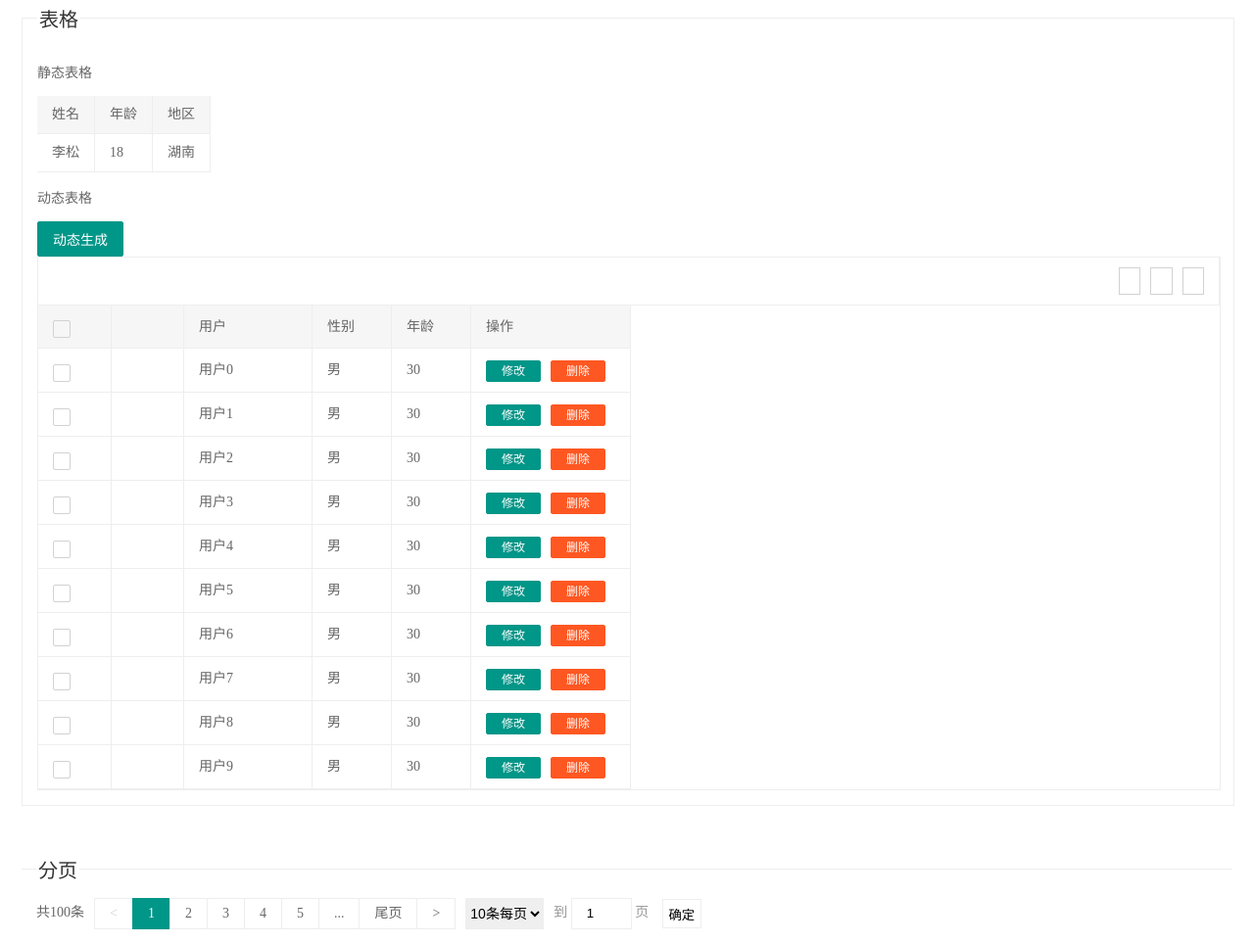
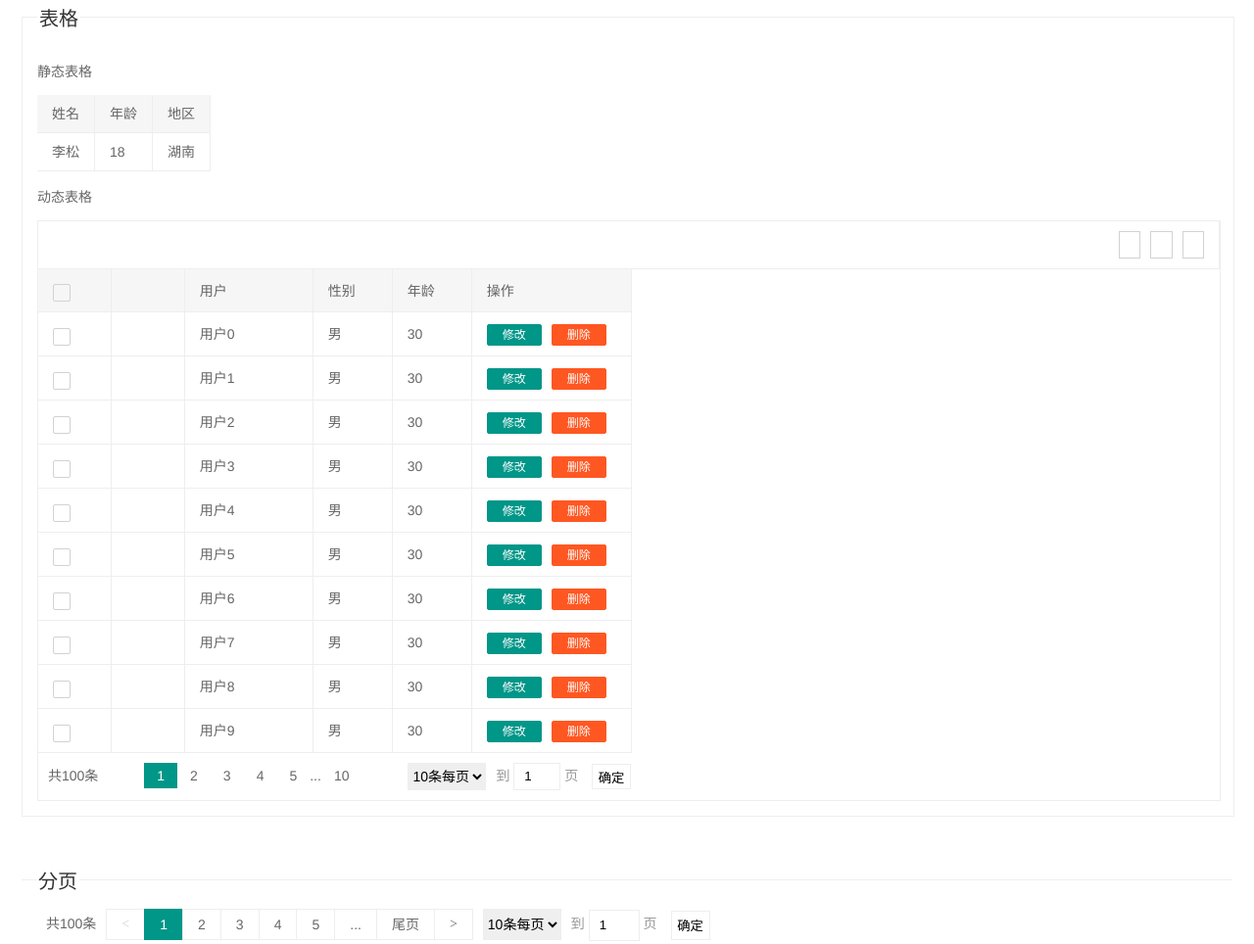
Before and after one commit to wanls4583/jy-ui, a plain HTML site: page test.html in a window 1280 px wide. Shown: the part 1897-2861 px from the top of the page at 98% size. Drawn offline with Linux system fonts and the light colour scheme; a web font is replaced by a local one.

Commit message:
[master]

```diff
--- a/css/_reset.scss
+++ b/css/_reset.scss
@@ -1,6 +1,7 @@
 body {
     margin: 0;
     padding: 0;
+    font-family: Helvetica Neue,Helvetica,PingFang SC,Tahoma,Arial,sans-serif;
     font-size: 14px;
     color: $color-666;
 }
--- a/css/song-ui.scss
+++ b/css/song-ui.scss
@@ -190,6 +190,21 @@ hr {
     &-view {
         width: 100%;
         border: 1px solid $light-color;
+
+        .song-pager {
+            padding: $pd10 0;
+
+            .song-pager-num,
+            .song-pager-dot,
+            .song-pager-prev,
+            .song-pager-next {
+                border: none;
+            }
+
+            .song-pager-dot {
+                padding: 0;
+            }
+        }
     }
 
     &-body {
@@ -274,67 +289,75 @@ hr {
     }
 }
 
-.song-pager {
-    line-height: 30px;
+@mixin song-pager($height: 30px) {
+    line-height: $height;
 
-    &-count {
+    .song-pager-count {
         float: left;
-        margin-right: $pd10;
+        margin-left: $pd10;
     }
 
-    &-prev,
-    &-next,
-    &-num,
-    &-dot,
-    &-limits {
+    .song-pager-prev {
+        margin-left: $pd10;
+        font-family: 'iconfont';
+    }
+
+    .song-pager-next {
+        font-family: 'iconfont';
+    }
+
+    .song-pager-prev,
+    .song-pager-next,
+    .song-pager-num,
+    .song-pager-dot,
+    .song-pager-limits {
         float: left;
-        padding: 0 $pd15;
+        padding: 0 $height/2;
         border: 1px solid $light-color;
     }
 
-    &-prev-disabled,
-    &-next-disabled {
+    .song-pager-prev-disabled,
+    .song-pager-next-disabled {
         color: $gray-color;
         cursor: not-allowed;
     }
 
-    &-prev,
-    &-num,
-    &-dot {
+    .song-pager-prev,
+    .song-pager-num,
+    .song-pager-dot {
         border-right: none;
     }
 
-    &-now {
+    .song-pager-now {
         color: $white-color;
         background-color: $success-color;
         border-color: $success-color;
     }
 
-    &-limits {
-        height: 32px;
+    .song-pager-limits {
+        height: $height + 2px;
         height: #{'auto\\0/'};
         *height: auto;
         padding: 0;
-        margin-top: #{'5px\\0/'};
-        *margin-top: 5px;
+        margin-top: ($height - 20px)/2#{'\\0/'};
+        *margin-top: ($height - 20px)/2;
         margin-left: $pd10;
         font-size: 14px;
         outline: none;
         vertical-align: middle;
     }
 
-    &-jump {
+    .song-pager-jump {
         float: left;
         margin-left: $pd10;
-        margin-right: $pd10;
         color: $color-999;
 
         input {
-            width: 30px;
+            width: $height;
             _width: 50px;
-            height: 30px;
-            line-height: 30px;
-            padding: 0 $pd15;
+            height: $height;
+            line-height: $height;
+            padding: 0 $pd10;
             border: 1px solid $light-color;
             vertical-align: middle;
             outline: none;
@@ -342,7 +365,7 @@ hr {
 
         button {
             width: 40px;
-            height: 30px;
+            height: $height;
             padding: 0;
             margin-left: $pd10;
             background-color: $white-color;
@@ -352,3 +375,11 @@ hr {
         }
     }
 }
+
+.song-pager {
+    @include song-pager;
+}
+
+.song-pager-small {
+    @include song-pager(26px);
+}
--- a/modules/pager.js
+++ b/modules/pager.js
@@ -16,23 +16,32 @@
         function render(option) {
             var $elem = $(option.elem);
             var $pager = null;
+            if (!$elem.length) {
+                return;
+            }
             if (!option.$pager) {
                 Object.assign({}, option);
             }
             option.count = option.count || 0;
             option.limit = option.limit || 10;
             option.pages = Math.ceil(option.count / option.limit) || 1;
-            option.now = option.now || 1;
-            option.now = option.now > option.pages ? option.pages : option.now;
+            option.nowPage = option.nowPage || 1;
+            option.nowPage = option.nowPage > option.pages ? option.pages : option.nowPage;
             option.limits = option.limits || [10, 20, 50];
             option.groups = option.groups || 5;
             option.layout = option.layout || ['count', 'prev', 'page', 'next', 'limit', 'jump'];
             option.prev = option.prev || '上一页';
             option.next = option.next || '下一页';
-            option.filter = $elem.attr('filter') || '';
+            option.size = option.size || 'normal';
+            option.filter = $elem.attr('song-filter') || '';
             $pager = option.$pager || $('<div class="song-pager song-row"></div>');
             $pager[0].option = option;
             $pager.html('');
+            switch (option.size) {
+                case 'small':
+                    $pager.addClass('song-pager-small');
+                    break;
+            }
             if (!option.$pager) {
                 option.$pager = $pager;
                 $elem.replaceWith($pager);
@@ -42,14 +51,14 @@
                     $pager.append('<span class="song-pager-count">共' + option.count + '条</span>');
                 }
                 if (option.layout[layout_i] == 'prev') {
-                    $pager.append('<a href="javascript:;" class="song-pager-prev ' + (option.now == 1 ? 'song-pager-prev-disabled' : '') + '">' + (option.prev) + '</a>');
+                    $pager.append('<a href="javascript:;" class="song-pager-prev ' + (option.nowPage == 1 ? 'song-pager-prev-disabled' : '') + '">' + (option.prev) + '</a>');
                 }
                 if (option.layout[layout_i] == 'page') {
                     $pager.append('<div class="song-pager-nums"></div>')
                     renderNowPage(option);
                 }
                 if (option.layout[layout_i] == 'next') {
-                    $pager.append('<a href="javascript:;" class="song-pager-next ' + (option.now == option.pages ? 'song-pager-next-disabled' : '') + '">' + (option.next) + '</a>');
+                    $pager.append('<a href="javascript:;" class="song-pager-next ' + (option.nowPage == option.pages ? 'song-pager-next-disabled' : '') + '">' + (option.next) + '</a>');
                 }
                 if (option.layout[layout_i] == 'limit') {
                     var $select = $('<select class="song-pager-limits" song-ignore></select>');
@@ -66,7 +75,7 @@
                         <span>页</span>\
                         <button class="song-pager-confirm">确定</button>\
                     </div>');
-                    $pager.find('.song-pager-input').val(option.now);
+                    $pager.find('.song-pager-input').val(option.nowPage);
                 }
             }
             bindEvent(option);
@@ -86,7 +95,7 @@
                 $nums.html('');
                 if (option.pages > option.groups) { // 有省略号
                     var half = Math.floor((option.groups) / 2);
-                    var start = option.now - half;
+                    var start = option.nowPage - half;
                     start = start + option.groups - 1 >= option.pages ? option.pages - option.groups + 1 : start;
                     start = start > 0 ? start : 1;
                     if (option.first !== false) {
@@ -114,20 +123,21 @@
                     }
                 }
                 $pager.find('.song-pager-now').removeClass('song-pager-now');
-                $pager.find('.song-pager-num[data-page="' + option.now + '"]').addClass('song-pager-now');
+                $pager.find('.song-pager-num[data-page="' + option.nowPage + '"]').addClass('song-pager-now');
             }
-            $pager.find('.song-pager-input').val(option.now);
-            if (option.now == 1) {
+            $pager.find('.song-pager-input').val(option.nowPage);
+            if (option.nowPage == 1) {
                 $pager.find('.song-pager-prev').addClass('song-pager-prev-disabled');
             } else {
                 $pager.find('.song-pager-prev').removeClass('song-pager-prev-disabled');
             }
-            if (option.now == option.pages) {
+            if (option.nowPage == option.pages) {
                 $pager.find('.song-pager-next').addClass('song-pager-next-disabled');
             } else {
                 $pager.find('.song-pager-next').removeClass('song-pager-next-disabled');
             }
-            Pager.trigger('page(' + option.filter + ')', option.now);
+            Pager.trigger('page(' + option.filter + ')', option.nowPage);
+            Pager.trigger('page', option.nowPage);
         }
 
         // 绑定事件
@@ -139,15 +149,15 @@
             $pager[0].binded = true;
             // 上一页
             $pager.delegate('.song-pager-prev', 'click', function () {
-                if (option.now > 1) {
-                    option.now--;
+                if (option.nowPage > 1) {
+                    option.nowPage--;
                     renderNowPage(option);
                 }
             });
             // 下一页
             $pager.delegate('.song-pager-next', 'click', function () {
-                if (option.now < option.pages) {
-                    option.now++;
+                if (option.nowPage < option.pages) {
+                    option.nowPage++;
                     renderNowPage(option);
                 }
             });
@@ -155,14 +165,14 @@
             $pager.delegate('.song-pager-num', 'click', function () {
                 var $this = $(this);
                 var page = $this.attr('data-page');
-                option.now = page;
+                option.nowPage = page;
                 renderNowPage(option);
             });
             // 跳转
             $pager.delegate('.song-pager-confirm', 'click', function () {
                 var page = $pager.find('.song-pager-input').val();
                 if (page >= 1 && page <= option.pages) {
-                    option.now = page;
+                    option.nowPage = page;
                     renderNowPage(option);
                 }
             });
@@ -173,8 +183,11 @@
             });
             // 每页数量变化
             $pager.delegate('.song-pager-limits', 'change', function () {
+                var limit = Number($(this).val()) || 0;
+                Pager.trigger('limit(' + option.filter + ')', limit);
+                Pager.trigger('limit', limit);
                 option.reset({
-                    limit: $(this).val()
+                    limit: limit
                 });
             });
         }
--- a/modules/table.js
+++ b/modules/table.js
@@ -4,10 +4,12 @@
  * @Description:
  */
 !(function () {
-    function factory($, Common, Form) {
+    function factory($, Common, Form, Pager) {
         var filterIcon = '&#xe61d;';
         var exprotsIcon = '&#xe618;';
         var printIcon = '&#xe62c;';
+        var leftIcon = '&#xe733;';
+        var rightIon = '&#xe734;';
         var ieVersion = Common.getIeVersion();
         var Table = {
             render: render,
@@ -25,27 +27,39 @@
             }
             var $view = $('<div class="song-table-view"></div>');
             var $table = $('<table class="song-table"></table>');
-            var $tableBody = $('<div class="song-table-body"></div>');
+            var $tableHeader = $('<thead></thead>');
+            var $tableBody = $('<tbody></tbody>');
+            var $tableMain = $('<div class="song-table-body"></div>');
             option = Object.assign({}, option);
             option.$view = $view;
             option.$table = $table;
-            option.page = option.page || 1;
+            option.$tableHeader = $tableHeader;
+            option.$tableBody = $tableBody;
+            option.$tableMain = $tableMain;
+            option.nowPage = option.nowPage || 1;
             option.limit = option.limit || 20;
+            option.filter = filter;
+            option.renderedData = [];
+            option.loadedData = [];
             filter && $view.attr('song-filter', filter);
             renderToolbar(option);
             renderTableHeader(option);
             renderTableBody(option, function () {
                 _mount();
             });
+            if (option.page !== false) {
+                renderPage(option);
+            }
 
             function _mount() {
                 $elem.replaceWith($view);
-                $view.append($tableBody);
-                $tableBody.css({
-                    width: $tableBody.width() + 'px'
+                $view.append($tableMain);
+                $tableMain.css({
+                    width: $tableMain.width() + 'px'
                 });
-                $tableBody.append($table);
-                Form.render();
+                $table.append($tableHeader);
+                $table.append($tableBody);
+                $tableMain.append($table);
                 bindEvent(option);
             }
         }
@@ -84,8 +98,8 @@
         // 渲染表头
         function renderTableHeader(option) {
             var $view = option.$view;
-            var $table = option.$table;
-            var filter = $view.attr('song-filter') || '';
+            var $tableHeader = option.$tableHeader;
+            var filter = option.filter;
             var $tr = $('<tr></tr>');
             var cols = option.cols;
             for (var i = 0; i < cols.length; i++) {
@@ -117,12 +131,12 @@
                 // 单选
                 if (col.type == 'radio' && filter) {
                     Form.once('radio(table_radio_' + filter + ')', function (e) {
-                        $view[0].selectedData = {
+                        option.selectedData = {
                             index: e.data,
-                            data: option.loadedData[e.data]
+                            data: option.renderedData[e.data]
                         }
-                        Table.trigger('radio(' + filter + ')', option.loadedData[e.data]);
-                        Table.trigger('radio', option.loadedData[e.data]);
+                        Table.trigger('radio(' + filter + ')', option.renderedData[e.data]);
+                        Table.trigger('radio', option.renderedData[e.data]);
                     });
                 }
                 // 多选
@@ -131,9 +145,9 @@
                     Form.once('checkbox(table_checkbox_' + filter + ')', function (e) {
                         var checkedData = [];
                         for (var i = 0; i < e.data.length; i++) {
-                            checkedData.push(option.loadedData[e.data[i]]);
+                            checkedData.push(option.renderedData[e.data[i]]);
                         }
-                        $view[0].checkedData = {
+                        option.checkedData = {
                             index: e.data,
                             data: checkedData
                         }
@@ -144,13 +158,13 @@
                     Form.once('checkbox(table_checkbox_' + filter + '_all)', function (e) {
                         var index = [];
                         var checked = $(e.dom).prop('checked');
-                        var checkedData = checked ? option.loadedData.concat([]) : [];
+                        var checkedData = checked ? option.renderedData.concat([]) : [];
                         var boxs = $view.find('input[type="checkbox"][song-filter="table_checkbox_' + filter + '"]');
                         boxs.each(function (i, box) {
                             $(box).prop('checked', checked);
                             checked && index.push(i);
                         });
-                        $view[0].checkedData = {
+                        option.checkedData = {
                             index: index,
                             data: checkedData
                         }
@@ -160,28 +174,34 @@
                     });
                 }
             }
-            $table.append($tr);
+            $tableHeader.append($tr);
         }
 
         // 渲染表数据
         function renderTableBody(option, complete) {
-            var $view = option.$view;
-            var $table = option.$table;
-            var filter = $view.attr('song-filter') || '';
+            var $tableBody = option.$tableBody;
             if (option.data) {
-                var start = (option.page - 1) * option.limit;
-                var end = option.page * option.limit;
-                option.loadedData = option.data.slice(start, end);
-                _createTd(option.cols, option.data, filter, $table);
+                var start = (option.nowPage - 1) * option.limit;
+                var end = option.nowPage * option.limit;
+                option.renderedData = option.data.slice(start, end);
+                _createTd();
                 complete && complete();
+                Form.render();
             } else {
-                get(option, function (res) {
-                    _createTd(option.cols, res.data, filter, $table);
+                httpGet(option, function (res) {
+                    option.renderedData = res.data;
+                    _createTd();
                     complete && complete();
+                    Form.render();
                 });
             }
 
-            function _createTd(cols, data, filter, $table) {
+            function _createTd() {
+                var cols = option.cols;
+                var filter = option.filter;
+                var data = option.renderedData;
+                $tableBody.html('');
+                option.$tableHeader.find('[song-filter="table_checkbox_' + filter + '_all"]').prop('checked', false);
                 for (var index = 0; index < data.length && index < option.limit; index++) {
                     var item = data[index];
                     var $tr = $('<tr data-index="' + index + '"></tr>');
@@ -213,25 +233,44 @@
                             $td.hide();
                         }
                     }
-                    $table.append($tr);
+                    $tableBody.append($tr);
                 }
             }
         }
 
-        function renderPage() {
-
+        // 渲染页码
+        function renderPage(option) {
+            var $view = option.$view;
+            var $pager = $('<div song-filter="table_pager_' + option.filter + '"></div>');
+            $view.append($pager);
+            option.pager = Pager.render({
+                elem: $pager[0],
+                nowPage: option.nowPage,
+                limit: option.limit,
+                size: 'small',
+                count: option.data ? option.data.length : option.loadedData.length,
+                prev: '<span style="font-weight:bold">' + leftIcon + '</span>',
+                next: '<span style="font-weight:bold">' + rightIon + '</span>'
+            });
+            Pager.on('page(table_pager_' + option.filter + ')', function (page) {
+                option.nowPage = page;
+                renderTableBody(option);
+            });
+            Pager.on('limit(table_pager_' + option.filter + ')', function (limit) {
+                option.limit = limit;
+            });
         }
 
-        function get(option, success, error) {
+        function httpGet(option, success, error) {
             var data = option.reqeust.data || {};
-            data[option.reqeust.pageName || 'page'] = option.page;
+            data[option.reqeust.pageName || 'page'] = option.nowPage;
             data[option.reqeust.limitName || 'limit'] = option.limit;
             $.ajax({
                 url: option.reqeust.url,
                 method: option.reqeust.method || 'get',
                 dataType: option.reqeust.dataType || 'json',
                 contentType: option.reqeust.contentType || 'application/json',
-                data: option.reqeust.data || {},
+                data: data,
                 success: function (res) {
                     option.reqeust.success && option.reqeust.success(res);
                     success(option.reqeust.parseData && option.reqeust.parseData(res) || res);
@@ -305,11 +344,11 @@
     }
 
     if ("function" == typeof define && define.amd) {
-        define("table", ['jquery', './common', './form'], function ($, Common, Form) {
-            return factory($, Common, Form);
+        define("table", ['jquery', './common', './form', './pager'], function ($, Common, Form) {
+            return factory($, Common, Form, Pager);
         });
     } else {
         window.SongUi = window.SongUi || {};
-        window.SongUi.Table = factory(window.$, window.SongUi.Common, window.SongUi.Form);
+        window.SongUi.Table = factory(window.$, window.SongUi.Common, window.SongUi.Form, window.SongUi.Pager);
     }
 })(window)
--- a/test.html
+++ b/test.html
@@ -273,7 +273,7 @@
                 </tr>
             </table>
             <div style="margin:15px 0;">动态表格</div>
-            <button class="song-btn" onclick="renderTable()">动态生成</button>
+            <!-- <button class="song-btn" onclick="renderTable()">动态生成</button> -->
             <table id="table" song-filter="table"></table>
         </div>
     </fieldset>
@@ -309,9 +309,9 @@
 <script src="jquery-1.12.4.min.js"></script>
 <script src="./modules/common.js"></script>
 <script src="./modules/form.js"></script>
+<script src="./modules/pager.js"></script>
 <script src="./modules/dialog.js"></script>
 <script src="./modules/table.js"></script>
-<script src="./modules/pager.js"></script>
 <script>
     SongUi.Form.on('switch', function (event) {
         SongUi.Dialog.msg('switch')
@@ -377,12 +377,13 @@
     renderTable();
     function renderTable() {
         data = [];
-        for (var i = 0; i < 10; i++) {
+        for (var i = 0; i < 100; i++) {
             data.push({ user: '用户' + i, sex: '男', age: 30 });
         };
         SongUi.Table.render({
             elem: '#table',
             data: data,
+            limit: 10,
             defaultToolbar: true,
             cols: [{
                 type: 'checkbox'
```
Also changed, not shown: css/song-ui.css, 1 other file.
